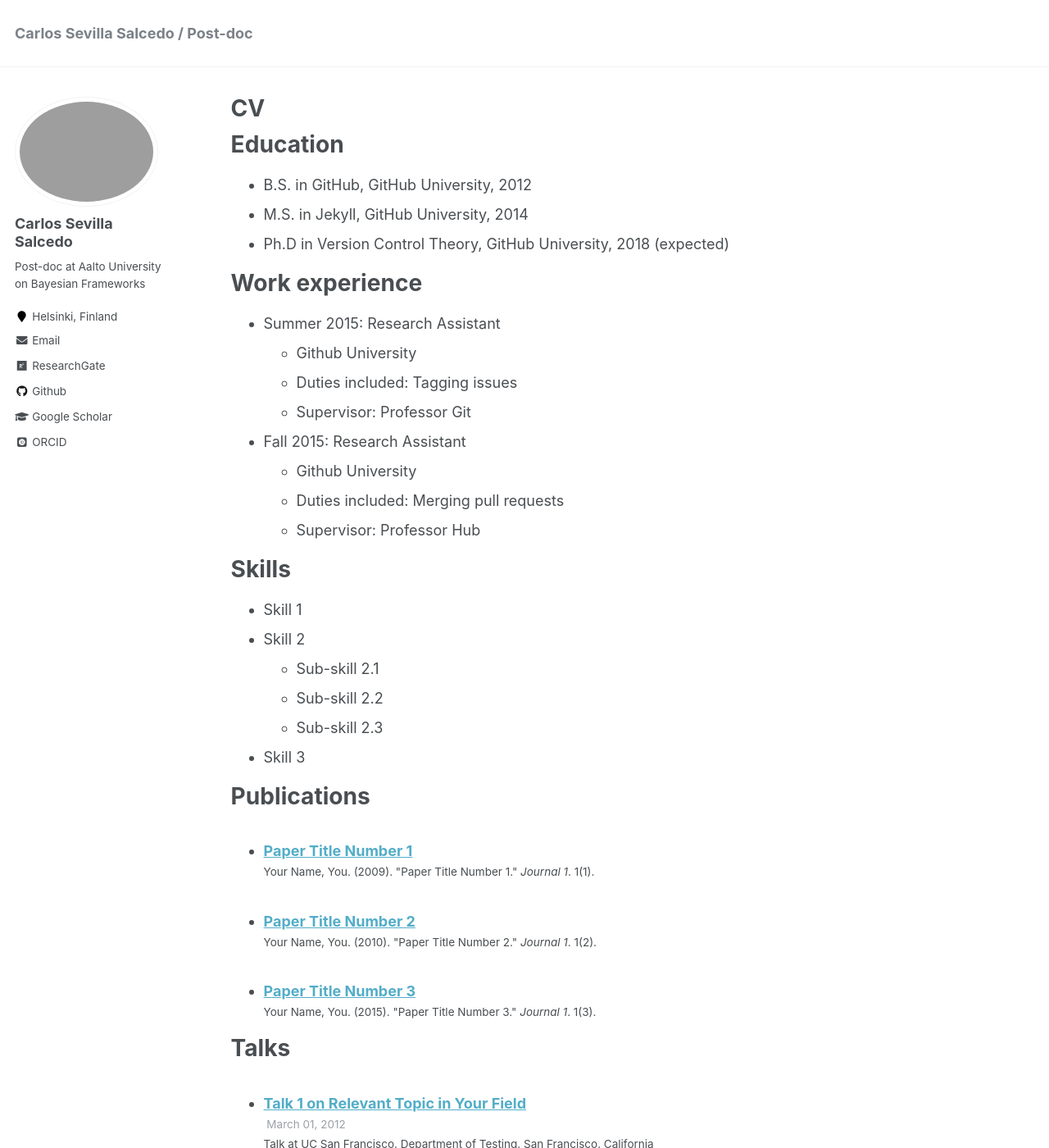
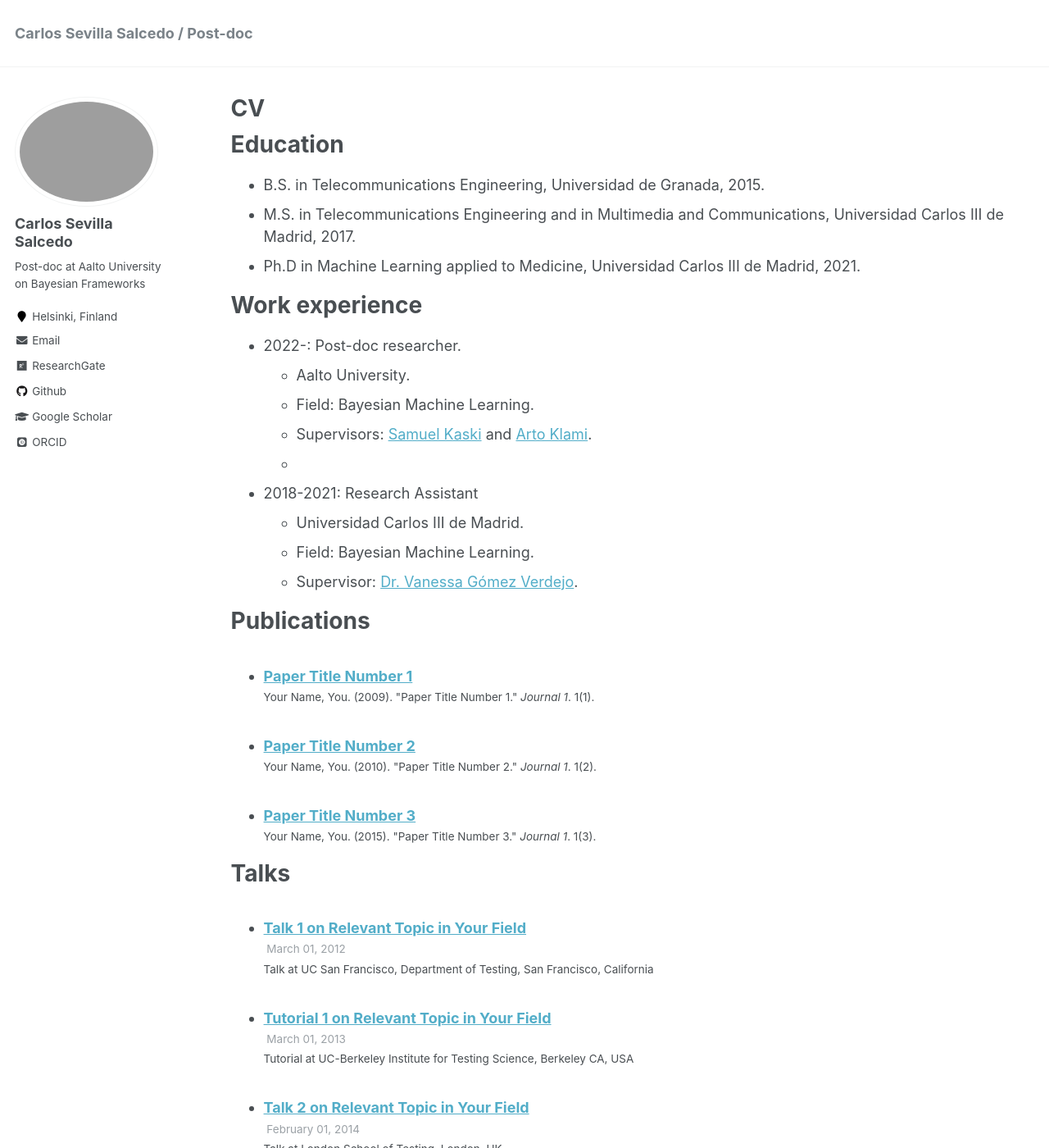
Before and after one commit to sevisal/sevisal.github.io, a Jekyll site: the page built from _pages/cv.md, in a window 1280 px wide and 1400 px high. Shown: the whole window at 82% size. Built offline with Jekyll 4.4.1, drawn with Linux system fonts in a browser that asks for light colours; some web fonts are replaced.

Commit message:
Update cv.md

```diff
--- a/_pages/cv.md
+++ b/_pages/cv.md
@@ -11,30 +11,30 @@ redirect_from:
 
 Education
 ======
-* B.S. in GitHub, GitHub University, 2012
-* M.S. in Jekyll, GitHub University, 2014
-* Ph.D in Version Control Theory, GitHub University, 2018 (expected)
+* B.S. in Telecommunications Engineering, Universidad de Granada, 2015.
+* M.S. in Telecommunications Engineering and in Multimedia and Communications, Universidad Carlos III de Madrid, 2017.
+* Ph.D in Machine Learning applied to Medicine, Universidad Carlos III de Madrid, 2021.
 
 Work experience
 ======
-* Summer 2015: Research Assistant
-  * Github University
-  * Duties included: Tagging issues
-  * Supervisor: Professor Git
+* 2022-: Post-doc researcher.
+  * Aalto University.
+  * Field: Bayesian Machine Learning.
+  * Supervisors: [Samuel Kaski](https://people.aalto.fi/samuel.kaski) and [Arto Klami](https://researchportal.helsinki.fi/en/persons/arto-klami).
+  *
+* 2018-2021: Research Assistant
+  * Universidad Carlos III de Madrid.
+  * Field: Bayesian Machine Learning.
+  * Supervisor: [Dr. Vanessa Gómez Verdejo](http://vanessa.webs.tsc.uc3m.es/).
 
-* Fall 2015: Research Assistant
-  * Github University
-  * Duties included: Merging pull requests
-  * Supervisor: Professor Hub
-
-Skills
+<!-- Skills
 ======
 * Skill 1
 * Skill 2
   * Sub-skill 2.1
   * Sub-skill 2.2
   * Sub-skill 2.3
-* Skill 3
+* Skill 3 -->
 
 Publications
 ======
```
